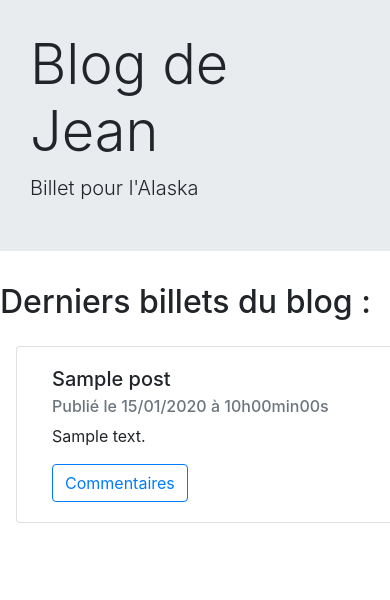
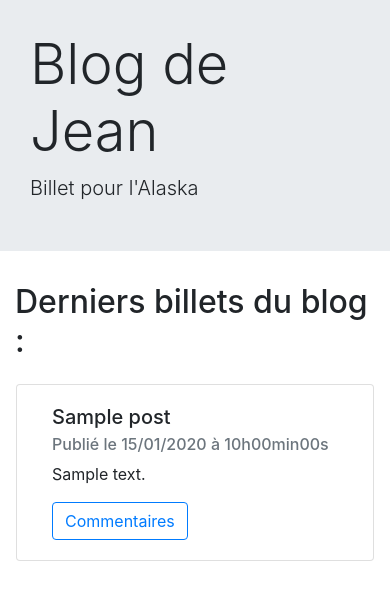
Before and after one commit to amelielecoz/Blog---PHP-CRUD, a PHP site: page / in a window 390 px wide. Shown: the part 71-671 px from the top of the page. Run offline with PHP 8.4, Linux system fonts and the light colour scheme; tables that the repository leaves empty or names only in its code hold one stand-in row (values such as "Sample post").

Commit message:
style homeView

```diff
--- a/view/frontend/homeView.php
+++ b/view/frontend/homeView.php
@@ -2,17 +2,18 @@
 
 <?php ob_start(); ?>
 
+
+
+
+<div class="container">
 <h2>Derniers billets du blog :</h2>
 
 <?php
 while ($data = $posts->fetch())
 {
     ?>
-
-<div class="container">
-    <div class="row d-flex">
-
-            <div class="col-12 m-3 card " style="width: 18rem;">
+    <div class="row ">
+        <div class="col-sm-12 m-3 card ">
             <div class="card-body">
                 <h5 class="card-title"><?=htmlspecialchars($data['title']) ?></h5>
                 <h6 class="card-subtitle mb-2 text-muted">Publié le <?= $data['creation_date_fr'] ?></h6>
@@ -22,7 +23,7 @@ while ($data = $posts->fetch())
         </div>
 
     </div>
-</div>
+
 
 
 
@@ -30,6 +31,7 @@ while ($data = $posts->fetch())
 }
 $posts->closeCursor();
 ?>
+</div>
 
 <?php $content = ob_get_clean(); ?>
 
```
Lines whose indentation alone changed are shown as unchanged.
